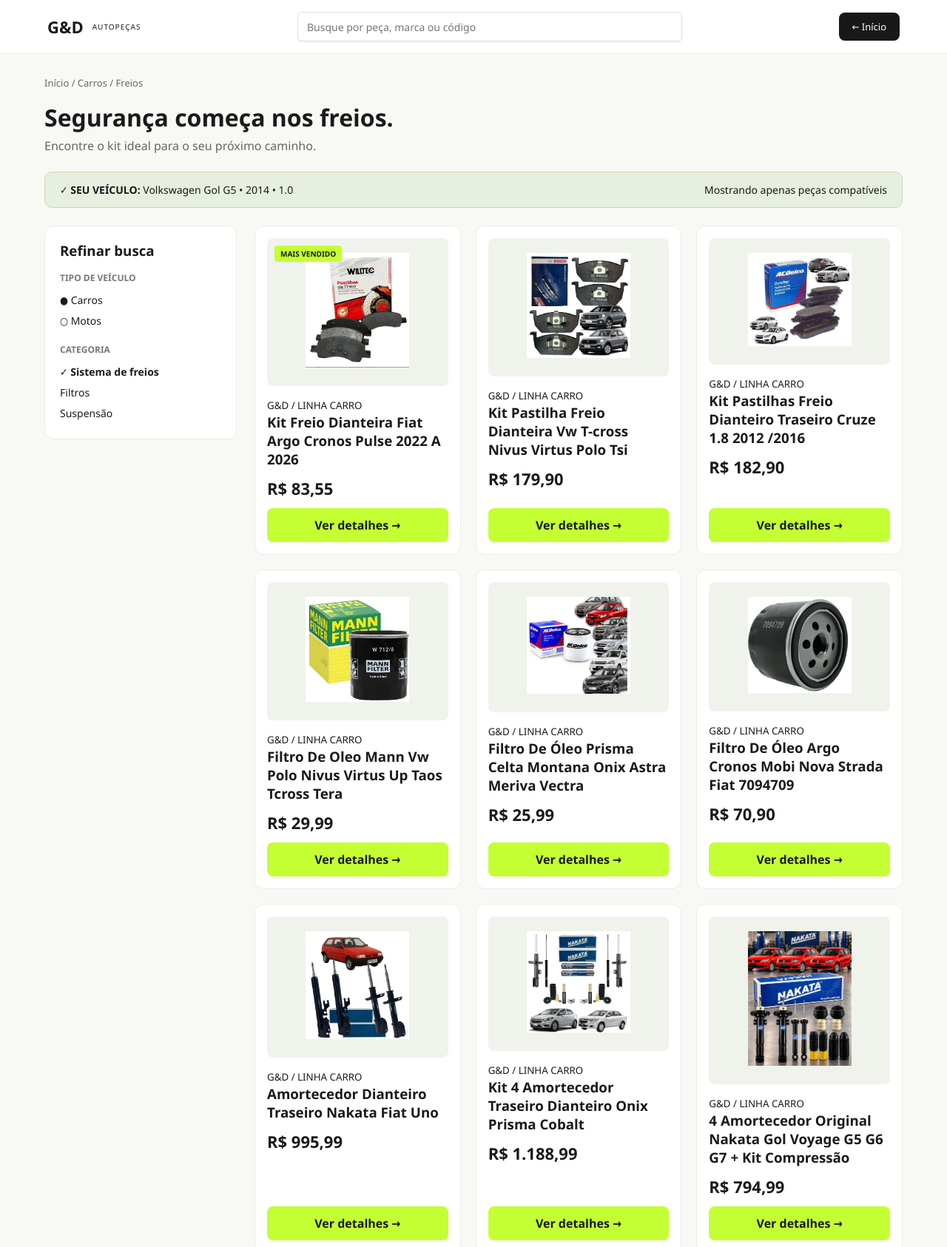
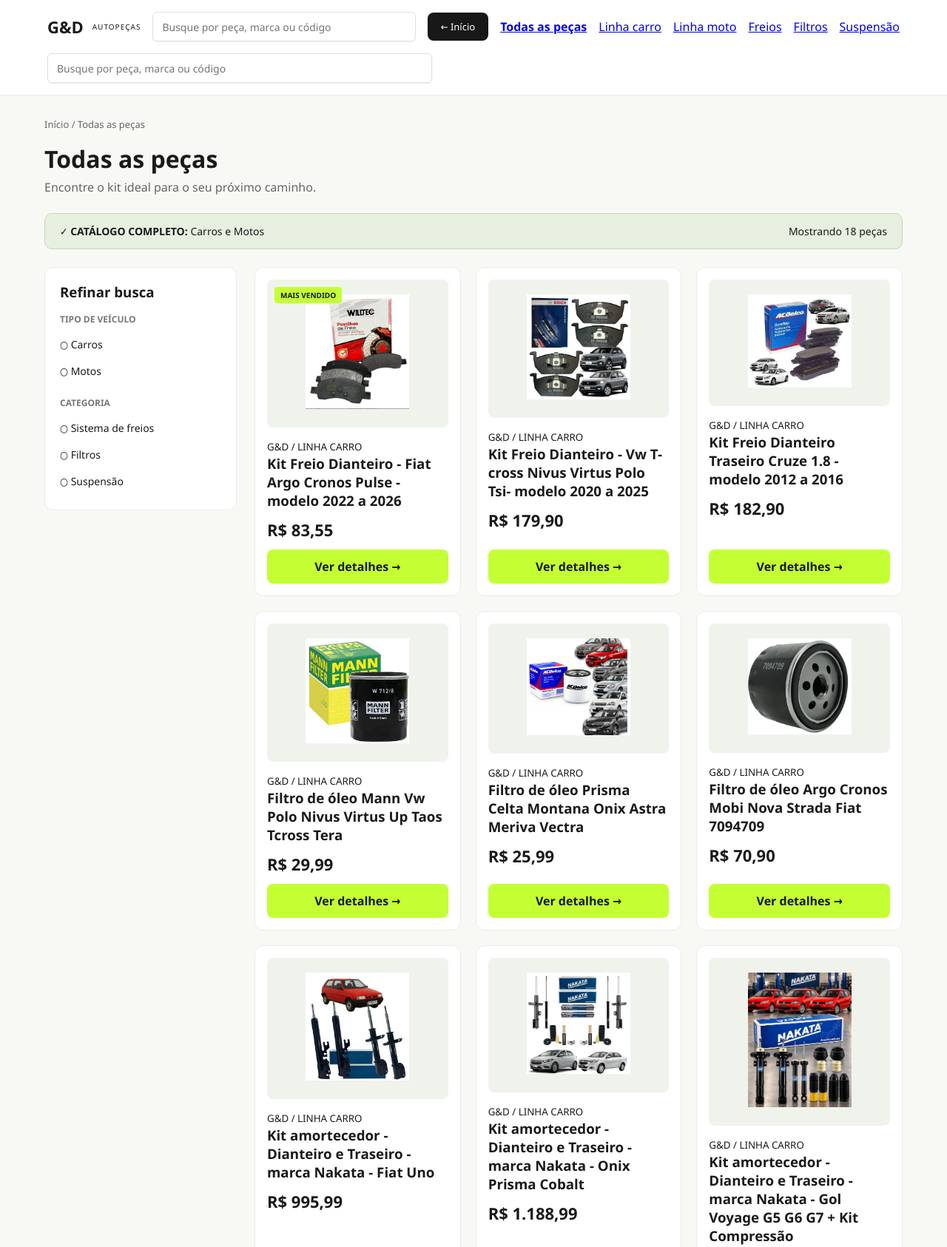
Before and after one commit to anaamor8903-debug/gd-autopecas, a website: page catalogo.html in a window 1280 px wide. Shown: the top 1686 px of the page at 74% size. Drawn offline with Linux system fonts and the light colour scheme.

Commit message:
Edição dos filtros

```diff
--- a/catalogo.html
+++ b/catalogo.html
@@ -5,6 +5,7 @@
     <title>G&D Autopeças - Catálogo</title>
     <link rel="stylesheet" href="assets/css/style.css">
     <!-- Estilos auxiliares para deixar os itens de filtro clicáveis -->
+
     <style>
         .filter-item {
             cursor: pointer;
@@ -15,7 +16,8 @@
         .filter-item:hover {
             opacity: 0.75;
         }
-        .filter-item.active {
+        .filter-item.active,
+        .header a.active {
             font-weight: bold;
         }
     </style>
@@ -26,25 +28,45 @@
         <div class="logo">G&D <span>AUTOPEÇAS</span></div>
         <div class="search-bar"><input type="text" placeholder="Busque por peça, marca ou código"></div>
         <a href="index.html" class="btn-dark">← Início</a>
+        <a href="#" class="active" data-filtro-tipo="todas" data-filtro-valor="todas">Todas as peças</a>
+        <a href="#" data-filtro-tipo="veiculo" data-filtro-valor="carro">Linha carro</a>
+        <a href="#" data-filtro-tipo="veiculo" data-filtro-valor="moto">Linha moto</a>
+        <a href="#" data-filtro-tipo="categoria" data-filtro-valor="freios">Freios</a>
+        <a href="#" data-filtro-tipo="categoria" data-filtro-valor="filtros">Filtros</a>
+        <a href="#" data-filtro-tipo="categoria" data-filtro-valor="suspensao">Suspensão</a>
+  <div class="search-bar"><input type="text" id="searchInput" placeholder="Busque por peça, marca ou código"></div>
     </header>
 
     <main class="container">
-        <div class="breadcrumb">Início / Carros / Freios</div>
-        <h1 class="page-title">Segurança começa nos freios.</h1>
+        <div class="breadcrumb" id="breadcrumb">Início / Todas as peças</div>
+        <h1 class="page-title"id="pageTitle">Todas as peças</h1>
         <p class="page-subtitle">Encontre o kit ideal para o seu próximo caminho.</p>
 
-        <div class="vehicle-banner">
-            <span><strong>✓ SEU VEÍCULO:</strong> Volkswagen Gol G5 • 2014 • 1.0</span>
-            <span>Mostrando apenas peças compatíveis</span>
+        <div class="vehicle-banner" id="vehicleBanner">
+            <span><strong>✓ CATÁLOGO COMPLETO:</strong> Carros e Motos</span>
+            <span id="contadorProdutos">Mostrando 18 peças </span>
         </div>
 
         <div class="catalog-layout">
             <aside class="sidebar-filter">
                 <h3>Refinar busca</h3>
                 <h4>Tipo de Veículo</h4>
-                <ul><li>● Carros</li><li>○ Motos</li></ul>
+
+<ul>
+                    <li class="filter-item" data-filtro-tipo="veiculo" data-filtro-valor="carro">○ Carros</li>
+                    <li class="filter-item" data-filtro-tipo="veiculo" data-filtro-valor="moto">○ Motos</li>
+                </ul>
+
+
                 <h4>Categoria</h4>
-                <ul><li><strong>✓ Sistema de freios</strong></li><li>Filtros</li><li>Suspensão</li></ul>
+
+<ul>
+                    <li class="filter-item" data-filtro-tipo="categoria" data-filtro-valor="freios">○ Sistema de freios</li>
+                    <li class="filter-item" data-filtro-tipo="categoria" data-filtro-valor="filtros">○ Filtros</li>
+                    <li class="filter-item" data-filtro-tipo="categoria" data-filtro-valor="suspensao">○ Suspensão</li>
+                </ul>
+
+
             </aside>
 
             <section class="products-grid">
@@ -54,39 +76,39 @@
                      PRODUTOS DA LINHA CARRO
                      --------------------------------------------------------- -->
 
-                <!-- Card 1: Kit Freio Dianteiro Carro - Essencial -->
+                <!-- Card 1: Kit Freio Dianteiro Carro  -->
 
-                <div class="product-card" data-veiculo="carro">
+                <div class="product-card" data-veiculo="carro" data-categoria="freios">
                     <div>
                         <div class="product-img-box">
                             <span class="tag-badge">MAIS VENDIDO</span>
                             <img src="assets/img/freio-carro1.PNG" alt="Kit Essencial">
                         </div>
                         <small>G&D / LINHA CARRO</small>
-                        <h3>Kit Freio Dianteira Fiat Argo Cronos Pulse 2022 A 2026 </h3>
+                        <h3>Kit Freio Dianteiro - Fiat Argo Cronos Pulse - modelo 2022 a 2026 </h3>
                         <p class="price">R$ 83,55</p>
                     </div>
                     <a href="produto.html" class="btn-lime" style="text-align:center;">Ver detalhes →</a>
                 </div>
 
-<!-- Card 2: Kit Freio Dianteiro Carro - Pro -->
+<!-- Card 2: Kit Freio Dianteiro Carro-->
 
-                <div class="product-card" data-veiculo="carro">
+                <div class="product-card" data-veiculo="carro" data-categoria="freios">
                     <div>
                         <div class="product-img-box"><img src="assets/img/freio-carro2.png" alt="Kit Pro"></div>
                         <small>G&D / LINHA CARRO</small>
-                        <h3>Kit Pastilha Freio Dianteira Vw T-cross Nivus Virtus Polo Tsi</h3>
+                        <h3> Kit Freio Dianteiro - Vw T-cross Nivus Virtus Polo Tsi- modelo 2020 a 2025</h3>
                         <p class="price">R$ 179,90</p>
                    </div>
                     <a href="produto.html" class="btn-lime" style="text-align:center;">Ver detalhes →</a>
                 </div>
 
-<!-- Card 3: Kit Freio Dianteiro Carro - Performance -->
-                <div class="product-card" data-veiculo="carro">
+<!-- Card 3: Kit Freio Dianteiro Carro -->
+                <div class="product-card" data-veiculo="carro" data-categoria="freios">
                     <div>
                         <div class="product-img-box"><img src="assets/img/freio-carro3.png" alt="Kit Performance"></div>
                         <small>G&D / LINHA CARRO</small>
-                        <h3>Kit  Pastilhas Freio Dianteiro Traseiro Cruze 1.8 2012 /2016</h3>
+                        <h3>Kit  Freio Dianteiro Traseiro Cruze 1.8 - modelo 2012 a 2016</h3>
                         <p class="price">R$ 182,90</p>
                    </div>
                     <a href="produto.html" class="btn-lime" style="text-align:center;">Ver detalhes →</a>
@@ -96,11 +118,11 @@
   <!-- Card 1: Filtros Carro -->
 
 
-<div class="product-card" data-veiculo="carro">
+<div class="product-card" data-veiculo="carro" data-categoria="filtros">
                     <div>
                         <div class="product-img-box"><img src="assets/img/filtro-carro1.png" alt="Kit Performance"></div>
                         <small>G&D / LINHA CARRO</small>
-                        <h3>  Filtro De Oleo Mann Vw Polo Nivus Virtus Up Taos Tcross Tera</h3>
+                        <h3>  Filtro de óleo Mann Vw Polo Nivus Virtus Up Taos Tcross Tera</h3>
                         <p class="price">R$ 29,99</p>
                    </div>
                     <a href="produto.html" class="btn-lime" style="text-align:center;">Ver detalhes →</a>
@@ -110,11 +132,11 @@
 <!-- Card 2: Filtros Carro -->
 
 
-<div class="product-card" data-veiculo="carro">
+<div class="product-card" data-veiculo="carro" data-categoria="filtros">
                     <div>
                         <div class="product-img-box"><img src="assets/img/filtro-carro2.png" alt="Kit Performance"></div>
                         <small>G&D / LINHA CARRO</small>
-                        <h3>  Filtro De Óleo Prisma Celta Montana Onix Astra Meriva Vectra</h3>
+                        <h3>  Filtro de óleo Prisma Celta Montana Onix Astra Meriva Vectra</h3>
                         <p class="price">R$ 25,99</p>
                    </div>
                     <a href="produto.html" class="btn-lime" style="text-align:center;">Ver detalhes →</a>
@@ -122,11 +144,11 @@
 <!-- Card 3: Filtros Carro -->
 
 
-<div class="product-card" data-veiculo="carro">
+<div class="product-card" data-veiculo="carro" data-categoria="filtros">
                     <div>
                         <div class="product-img-box"><img src="assets/img/filtro-carro3.png" alt="Kit Performance"></div>
                         <small>G&D / LINHA CARRO</small>
-                        <h3>Filtro De Óleo Argo Cronos Mobi Nova Strada Fiat 7094709</h3>
+                        <h3>Filtro de óleo Argo Cronos Mobi Nova Strada Fiat 7094709</h3>
                         <p class="price">R$ 70,90</p>
                    </div>
                     <a href="produto.html" class="btn-lime" style="text-align:center;">Ver detalhes →</a>
@@ -136,11 +158,11 @@
  <!-- Card 1: suspensao Carro -->
 
 
-<div class="product-card" data-veiculo="carro">
+<div class="product-card" data-veiculo="carro" data-categoria="suspensao">
                     <div>
                         <div class="product-img-box"><img src="assets/img/suspensao-carro1.png" alt="Kit Performance"></div>
                         <small>G&D / LINHA CARRO</small>
-                        <h3>   Amortecedor Dianteiro Traseiro Nakata Fiat Uno</h3>
+                        <h3>   Kit amortecedor - Dianteiro e Traseiro - marca Nakata - Fiat Uno</h3>
                         <p class="price">R$ 995,99</p>
                    </div>
                     <a href="produto.html" class="btn-lime" style="text-align:center;">Ver detalhes →</a>
@@ -150,11 +172,11 @@
 <!-- Card 2: suspensao Carro -->
 
 
-<div class="product-card" data-veiculo="carro">
+<div class="product-card" data-veiculo="carro" data-categoria="suspensao">
                     <div>
                         <div class="product-img-box"><img src="assets/img/suspensao-carro2.png" alt="Kit Performance"></div>
                         <small>G&D / LINHA CARRO</small>
-                        <h3>  Kit 4 Amortecedor Traseiro Dianteiro Onix Prisma Cobalt</h3>
+                        <h3>  Kit amortecedor - Dianteiro e Traseiro - marca Nakata - Onix Prisma Cobalt</h3>
                         <p class="price">R$ 1.188,99</p>
                    </div>
                     <a href="produto.html" class="btn-lime" style="text-align:center;">Ver detalhes →</a>
@@ -164,11 +186,11 @@
 <!-- Card 3: suspensao Carro -->
 
 
-<div class="product-card" data-veiculo="carro">
+<div class="product-card" data-veiculo="carro" data-categoria="suspensao">
                     <div>
                         <div class="product-img-box"><img src="assets/img/suspensao-carro3.png" alt="Kit Performance"></div>
                         <small>G&D / LINHA CARRO</small>
-                        <h3>  4 Amortecedor Original Nakata Gol Voyage G5 G6 G7 + Kit Compressão</h3>
+                        <h3>  Kit amortecedor - Dianteiro e Traseiro - marca Nakata - Gol Voyage G5 G6 G7 + Kit Compressão</h3>
                         <p class="price">R$ 794,99</p>
                    </div>
                     <a href="produto.html" class="btn-lime" style="text-align:center;">Ver detalhes →</a>
@@ -188,43 +210,43 @@
                      --------------------------------------------------------- -->
 
                 <!-- Card 1: Kit Freio Dianteiro Moto - Street -->
-               <div class="product-card" data-veiculo="moto">
+               <div class="product-card" data-veiculo="moto" data-categoria="freios">
                     <div>
                         <div class="product-img-box">
                             <span class="tag-badge">MAIS VENDIDO</span>
                             <img src="assets/img/disco-freio2.png" alt="Kit Freio Moto Street">
                         </div>
                         <small>G&D / LINHA MOTO</small>
-                        <h3>Kit freio dianteiro G&D Moto Titan/Fan-160 cilindras </h3>
-                        <p class="price">R$ 38,00</p>
+                        <h3>Kit Pastilha de Freio Dianteira + Lona / Patins de Freio Traseira - Fan/Titan 160 - ano 2018</h3>
+                        <p class="price">R$ 53,00</p>
                     </div>
                     <a href="produto.html?item=moto-street" class="btn-lime" style="text-align:center;">Ver detalhes →</a>
                 </div>
 
                   <!-- Card 2: Kit Freio Dianteiro Moto - Street -->
-               <div class="product-card" data-veiculo="moto">
+               <div class="product-card" data-veiculo="moto" data-categoria="freios">
                     <div>
                         <div class="product-img-box">
 
-                            <img src="assets/img/disco-moto2.jpeg" alt="Kit Freio Moto Street">
+                            <img src="assets/img/disco-moto2.png" alt="Kit Freio Moto Street">
                         </div>
                         <small>G&D / LINHA MOTO</small>
-                        <h3>Kit freio traseiro G&D Moto Titan/Fan-160 cilindras </h3>
-                        <p class="price">R$ 32,00</p>
+                        <h3>Pastilha Freio Dianteira - HONDA CB 650R / CBR 650 2020 - 2022</h3>
+                        <p class="price">R$ 145,86</p>
                     </div>
                     <a href="produto.html?item=moto-street" class="btn-lime" style="text-align:center;">Ver detalhes →</a>
                 </div>
 
                   <!-- Card 3: Kit Freio Dianteiro Moto - Street -->
-               <div class="product-card" data-veiculo="moto">
+               <div class="product-card" data-veiculo="moto" data-categoria="freios">
                     <div>
                         <div class="product-img-box">
 
                             <img src="assets/img/disco-moto3.jpeg" alt="Kit Freio Moto Street">
                         </div>
                         <small>G&D / LINHA MOTO</small>
-                        <h3>Kit freio traseiro G&D Lander 250 </h3>
-                        <p class="price">R$ 52,00</p>
+                        <h3>Lona Pastilha Freio - Biz 125 Ex 2025 2026 - Dianteiro e Traseiro </h3>
+                        <p class="price">R$ 66,91</p>
                     </div>
                     <a href="produto.html?item=moto-street" class="btn-lime" style="text-align:center;">Ver detalhes →</a>
                 </div>
@@ -233,43 +255,43 @@
 
 
                    <!-- Card 1: filtro Moto - Street -->
-               <div class="product-card" data-veiculo="moto">
+               <div class="product-card" data-veiculo="moto" data-categoria="filtros">
                     <div>
                         <div class="product-img-box">
 
                             <img src="assets/img/filtro-moto1.png" alt="Kit Freio Moto Street">
                         </div>
                         <small>G&D / LINHA MOTO</small>
-                        <h3>Filtro Óleo Intruder 125 2002 2005 2008 2010 2012 2014 2016 </h3>
-                        <p class="price">R$ 42,50</p>
+                        <h3> Filtro de Óleo Motor Suzuki com Anel Original </h3>
+                        <p class="price">R$ 19,50</p>
                     </div>
                     <a href="produto.html?item=moto-street" class="btn-lime" style="text-align:center;">Ver detalhes →</a>
                 </div>
 
 
                  <!-- Card 2: filtro Moto - Street -->
-               <div class="product-card" data-veiculo="moto">
+               <div class="product-card" data-veiculo="moto" data-categoria="filtros">
                     <div>
                         <div class="product-img-box">
 
                             <img src="assets/img/filtro-moto2.png" alt="Kit Freio Moto Street">
                         </div>
                         <small>G&D / LINHA MOTO</small>
-                        <h3>Filtro De Óleo Dafra Apache 150 De 2010 2011 2012 2013 2014 </h3>
-                        <p class="price">R$ 25,00</p>
+                        <h3>Filtro de Óleo do Motor Dominar 200 / 250 / 400 / NS400Z / Pulsar N150 </h3>
+                        <p class="price">R$ 61,89</p>
                     </div>
                     <a href="produto.html?item=moto-street" class="btn-lime" style="text-align:center;">Ver detalhes →</a>
                 </div>
 
                  <!-- Card 3: filtro Moto - Street -->
-               <div class="product-card" data-veiculo="moto">
+               <div class="product-card" data-veiculo="moto" data-categoria="filtros">
                     <div>
                         <div class="product-img-box">
 
                             <img src="assets/img/filtro-moto3.png" alt="Kit Freio Moto Street">
                         </div>
                         <small>G&D / LINHA MOTO</small>
-                        <h3>Filtro De Óleo Motor Yamaha Xj6 N F 600 Xj6n Xj6f 2010-2019 </h3>
+                        <h3>Filtro De Óleo Motor Yamaha Xj6 NF 600, Xj6n, Xj6f- 2010-2019 </h3>
                         <p class="price">R$ 37,00</p>
                     </div>
                     <a href="produto.html?item=moto-street" class="btn-lime" style="text-align:center;">Ver detalhes →</a>
@@ -278,28 +300,28 @@
 
 
                  <!-- Card 1: suspensao Moto - Street -->
-               <div class="product-card" data-veiculo="moto">
+               <div class="product-card" data-veiculo="moto" data-categoria="suspensao">
                     <div>
                         <div class="product-img-box">
 
                             <img src="assets/img/suspensao-moto1.png" alt="Kit Freio Moto Street">
                         </div>
                         <small>G&D / LINHA MOTO</small>
-                        <h3>Par Amortecedor Suspensão Traseira Cg 150 160 Fan Titan </h3>
+                        <h3>Par Amortecedor Suspensão Traseira Cg 150/160 e Cg 160 Titan</h3>
                         <p class="price">R$ 179,50</p>
                     </div>
                     <a href="produto.html?item=moto-street" class="btn-lime" style="text-align:center;">Ver detalhes →</a>
                 </div>
 
  <!-- Card 2: suspensao Moto - Street -->
-               <div class="product-card" data-veiculo="moto">
+               <div class="product-card" data-veiculo="moto" data-categoria="suspensao">
                     <div>
                         <div class="product-img-box">
 
                             <img src="assets/img/suspensao-moto2.png" alt="Kit Freio Moto Street">
                         </div>
                         <small>G&D / LINHA MOTO</small>
-                        <h3>Par Amortecedor Traseiro Biz 125 2011 2012 2013 2014 A 2022 </h3>
+                        <h3>Par Amortecedor Traseiro Biz 125 - 2011 a 2022 </h3>
                         <p class="price">R$ 119,99</p>
                     </div>
                     <a href="produto.html?item=moto-street" class="btn-lime" style="text-align:center;">Ver detalhes →</a>
@@ -307,14 +329,14 @@
 
 
                  <!-- Card 3: suspensao Moto - Street -->
-               <div class="product-card" data-veiculo="moto">
+               <div class="product-card" data-veiculo="moto" data-categoria="suspensao">
                     <div>
                         <div class="product-img-box">
 
                             <img src="assets/img/suspensao-moto3.png" alt="Kit Freio Moto Street">
                         </div>
                         <small>G&D / LINHA MOTO</small>
-                        <h3>Amortecedor Traseiro Lander 250 2007 A 2022 Modelo Original </h3>
+                        <h3> Amortecedor Traseiro Lander 250 - 2007 a 2022 </h3>
                         <p class="price">R$ 239,90</p>
                     </div>
                     <a href="produto.html?item=moto-street" class="btn-lime" style="text-align:center;">Ver detalhes →</a>
@@ -323,5 +345,90 @@
             </section>
         </div>
     </main>
+
+<!-- Script que ativa os filtros do cabeçalho, da sidebar e da busca -->
+    <script>
+        const cards = document.querySelectorAll('.product-card');
+        const botoesFiltro = document.querySelectorAll('[data-filtro-tipo]');
+        const searchInput = document.getElementById('searchInput');
+        const breadcrumb = document.getElementById('breadcrumb');
+        const pageTitle = document.getElementById('pageTitle');
+        const contadorProdutos = document.getElementById('contadorProdutos');
+
+        //  Filtro inicial ao carregar a página ('todas', 'veiculo' ou 'categoria')
+        let filtroAtivo = { tipo: 'todas', valor: 'todas' };
+
+        // Textos de trilha e título exibidos ao clicar em cada filtro
+        const titulos = {
+            'todas:todas': { trilha: 'Início / Todas as peças', titulo: 'Todas as peças' },
+            'veiculo:carro': { trilha: 'Início / Linha carro', titulo: 'Peças - Linha carro' },
+            'veiculo:moto': { trilha: 'Início / Linha moto', titulo: 'Peças - Linha moto' },
+            'categoria:freios': { trilha: 'Início / Freios', titulo: 'Freios (Carro e Moto)' },
+            'categoria:filtros': { trilha: 'Início / Filtros', titulo: 'Filtros (Carro e Moto)' },
+            'categoria:suspensao': { trilha: 'Início / Suspensão', titulo: 'Suspensão (Carro e Moto)' }
+        };
+
+        function aplicarFiltro() {
+            const termo = searchInput.value.toLowerCase().trim();
+            let visiveis = 0;
+
+            cards.forEach(card => {
+                const veiculo = card.getAttribute('data-veiculo');
+                const categoria = card.getAttribute('data-categoria');
+                const texto = card.innerText.toLowerCase();
+
+                let bateFiltro = true;
+                if (filtroAtivo.tipo === 'veiculo') {
+                    bateFiltro = (veiculo === filtroAtivo.valor);
+                } else if (filtroAtivo.tipo === 'categoria') {
+                    bateFiltro = (categoria === filtroAtivo.valor);
+                }
+
+                const bateBusca = !termo || texto.includes(termo);
+
+                if (bateFiltro && bateBusca) {
+                    card.style.display = '';
+                    visiveis++;
+                } else {
+                    card.style.display = 'none';
+                }
+            });
+
+            const info = titulos[`${filtroAtivo.tipo}:${filtroAtivo.valor}`] || titulos['todas:todas'];
+            breadcrumb.textContent = info.trilha;
+            pageTitle.textContent = info.titulo;
+            // Texto do contador de peças visíveis
+            contadorProdutos.textContent = `Mostrando ${visiveis} ${visiveis === 1 ? 'peça' : 'peças'}`;
+        }
+
+        botoesFiltro.forEach(botao => {
+            botao.addEventListener('click', (e) => {
+                e.preventDefault();
+                filtroAtivo = {
+                    tipo: botao.getAttribute('data-filtro-tipo'),
+                    valor: botao.getAttribute('data-filtro-valor')
+                };
+
+                botoesFiltro.forEach(el => {
+                    const mesmo = el.getAttribute('data-filtro-tipo') === filtroAtivo.tipo &&
+                                  el.getAttribute('data-filtro-valor') === filtroAtivo.valor;
+                    el.classList.toggle('active', mesmo);
+
+                    if (el.classList.contains('filter-item')) {
+                        const labelLimpo = el.textContent.replace(/^[●○]\s*/, '');
+                        // Ícones de selecionado e não selecionado na sidebar
+                        el.textContent = (mesmo ? '● ' : '○ ') + labelLimpo;
+                    }
+                });
+
+                aplicarFiltro();
+            });
+        });
+
+        searchInput.addEventListener('input', aplicarFiltro);
+
+        aplicarFiltro();
+    </script>
+
 </body>
 </html>
```
Also changed, not shown: server.js (+39 -7 lines), assets/img/disco-moto2.PNG (added), assets/img/disco-moto3.jpeg, assets/img/filtro-moto2.PNG, 1 other file.
